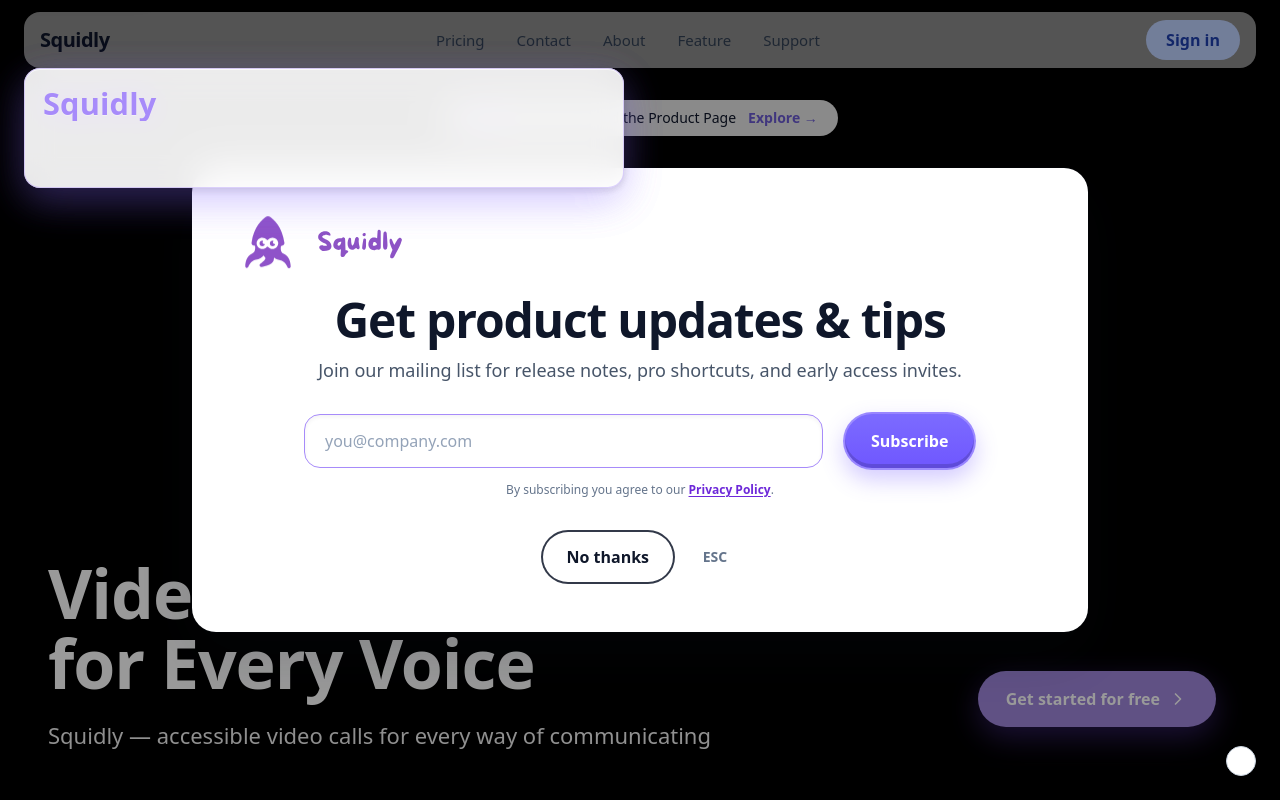
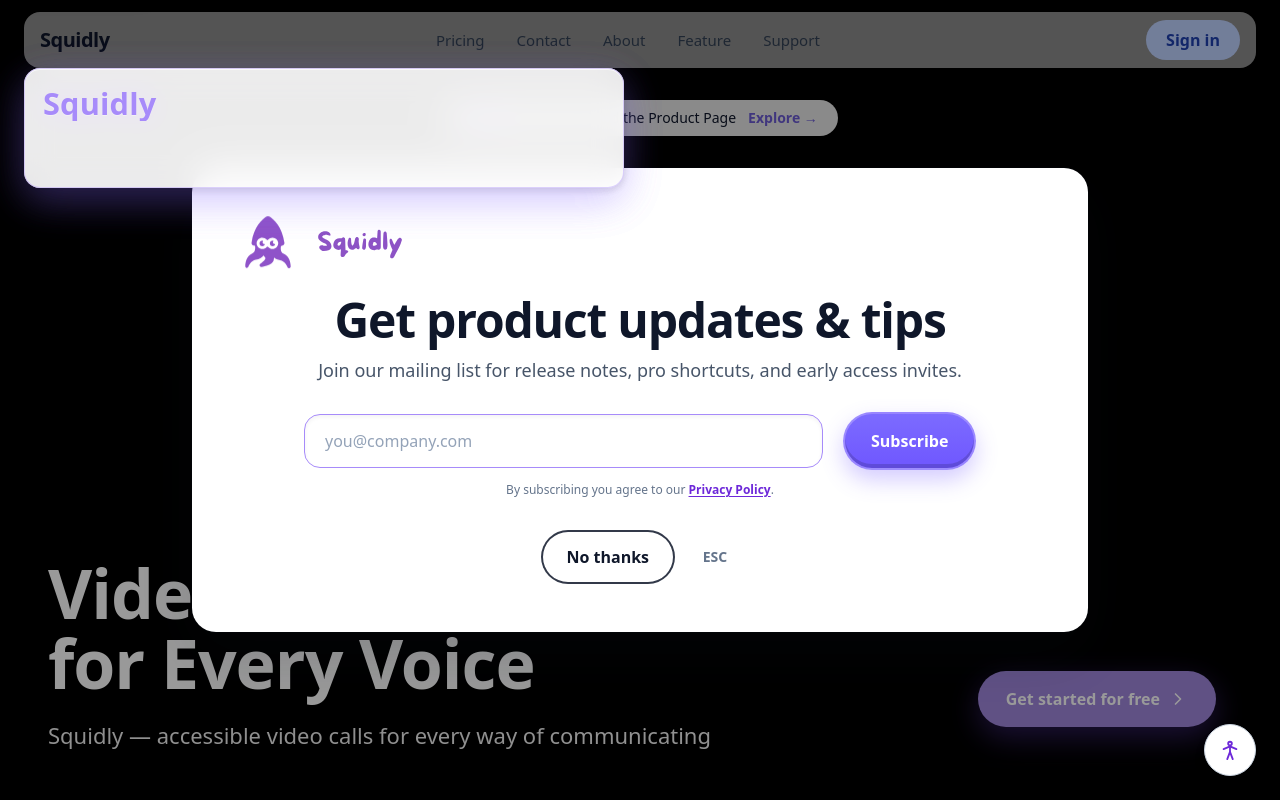
Before and after one commit to LxxXD336/squidly1, a React (Vite) app in the folder Squidly-Ally/New_demo/: page / in a window 1280 px wide. Shown: the top 800 px of the page. Built offline with nearby package versions, Linux system fonts and the light colour scheme.

Commit message:
Update AccessibilityButton.tsx

```diff
--- a/Squidly-Ally/New_demo/src/components/accessibility/AccessibilityButton.tsx
+++ b/Squidly-Ally/New_demo/src/components/accessibility/AccessibilityButton.tsx
@@ -287,11 +287,30 @@ export default function AccessibilityButton() {
                     data-acc-ui
                     aria-label="Accessibility options"
                     onClick={() => setOpen(true)}
-                    className="fixed z-[10000] bottom-5 right-5 md:bottom-6 md:right-6 rounded-full shadow-lg bg-white backdrop-blur border border-slate-300 hover:shadow-xl focus:outline-none focus:ring-4 focus:ring-violet-300 p-[12px] md:p-[14px] text-violet-700"
-                    style={{ fontSize: 14 }}
+                    className="fixed z-[10000] bottom-5 right-5 md:bottom-6 md:right-6 rounded-full shadow-lg bg-white backdrop-blur border border-slate-300 hover:shadow-xl focus:outline-none focus:ring-4 focus:ring-violet-300 p-[12px] md:p-[14px] text-violet-700 flex items-center justify-center"
                 >
-                    <span aria-hidden className="text-[18px] leading-none"></span>
+                    <svg
+                        aria-hidden="true"
+                        width="22"
+                        height="22"
+                        viewBox="0 0 24 24"
+                        fill="none"
+                        stroke="currentColor"
+                        strokeWidth="2"
+                        strokeLinecap="round"
+                        strokeLinejoin="round"
+                    >
+                        {/* head */}
+                        <circle cx="12" cy="5" r="2" />
+                        {/* arms */}
+                        <path d="M5 11l7-3 7 3" />
+                        {/* body */}
+                        <path d="M12 8v6" />
+                        {/* legs */}
+                        <path d="M9 22l3-8 3 8" />
+                    </svg>
                 </button>
+
 
                 <div data-acc-ui className="acc-lens-mask fixed inset-0 pointer-events-none z-[9998]" aria-hidden="true" />
 
```
